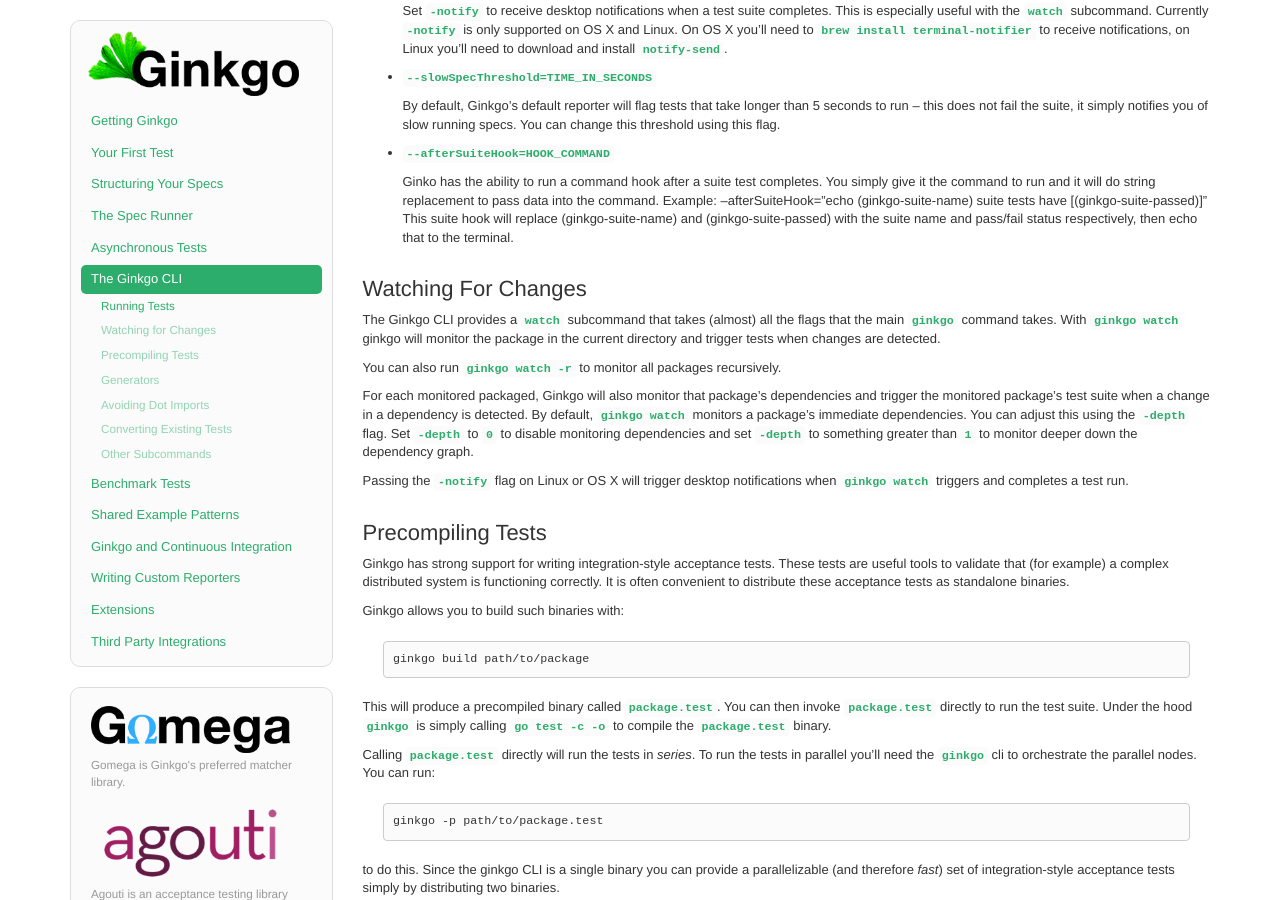
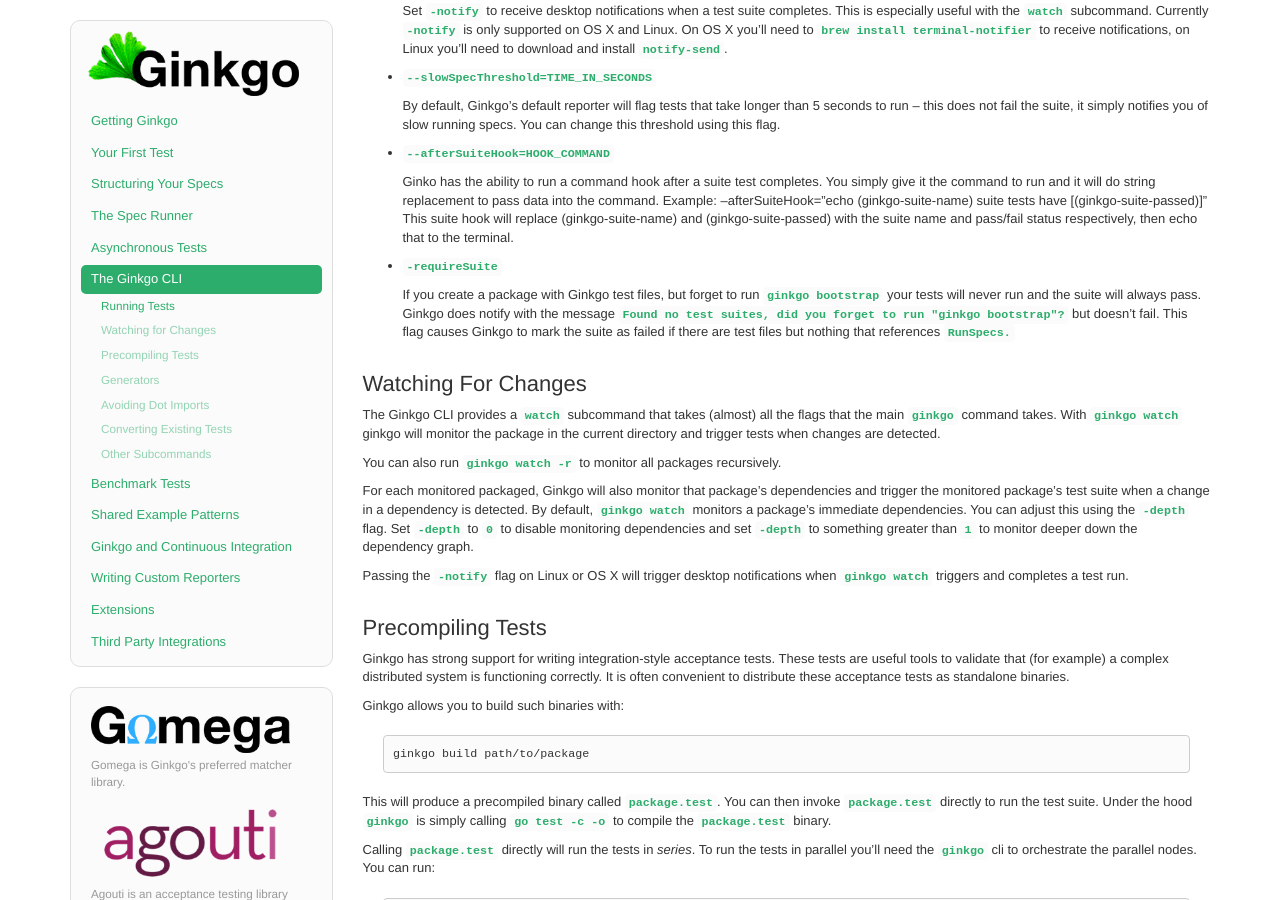
Before and after one commit to onsi/ginkgo, a Jekyll site: the page built from index.md, in a window 1280 px wide and 900 px high, scrolled down 20059 px. Built offline with Jekyll 4.4.1, drawn with Linux system fonts in a browser that asks for light colours.

Commit message:
update documentation of '-requireSuite' flag

```diff
--- a/index.md
+++ b/index.md
@@ -992,6 +992,10 @@ Here are the flags that Ginkgo accepts:
 - `--afterSuiteHook=HOOK_COMMAND`
 
     Ginko has the ability to run a command hook after a suite test completes.  You simply give it the command to run and it will do string replacement to pass data into the command.  Example: --afterSuiteHook=”echo  (ginkgo-suite-name) suite tests have [(ginkgo-suite-passed)]”  This suite hook will replace (ginkgo-suite-name) and (ginkgo-suite-passed) with the suite name and pass/fail status respectively, then echo that to the terminal.
+
+- `-requireSuite`
+
+    If you create a package with Ginkgo test files, but forget to run `ginkgo bootstrap` your tests will never run and the suite will always pass. Ginkgo does notify with the message `Found no test suites, did you forget to run "ginkgo bootstrap"?` but doesn't fail. This flag causes Ginkgo to mark the suite as failed if there are test files but nothing that references `RunSpecs.`
 
 ### Watching For Changes
 
```
